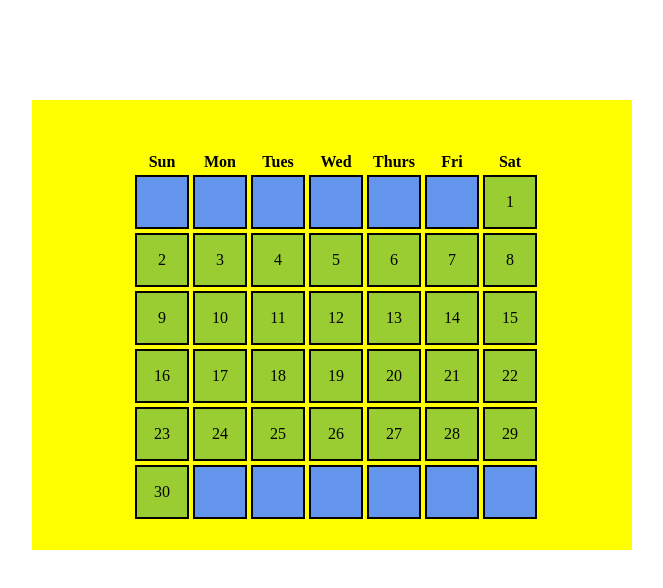
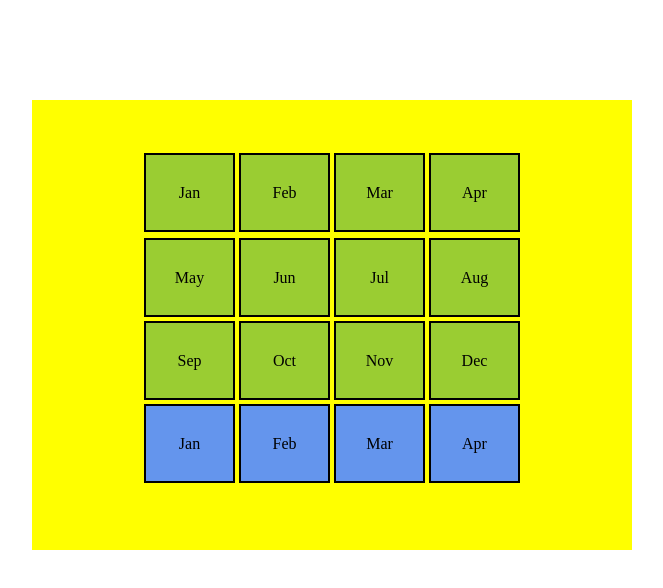
Before and after one commit to nandhak4/Angular-Scheduler, an Angular app: page / in a window 1280 px wide. Shown: the top 588 px of the page, without its empty margins (308-971 px from the left). Built offline with nearby package versions, Linux system fonts and the light colour scheme.

Commit message:
Initial commit for year component

```diff
--- a/src/app/app-routing.module.ts
+++ b/src/app/app-routing.module.ts
@@ -1,10 +1,12 @@
 import { NgModule } from '@angular/core';
 import { MonthComponent } from './month/month.component';
 import { RouterModule, Routes } from '@angular/router';
+import { YearComponent } from './year/year.component';
 
 
 const routes: Routes = [
-  { path: '', component: MonthComponent}
+  { path: '', component: YearComponent},
+  { path: 'month', component: MonthComponent}
 ];
 
 
--- a/src/app/app.component.ts
+++ b/src/app/app.component.ts
@@ -19,12 +19,10 @@ export class AppComponent implements OnInit {
 
   GetNext() {
     this.calendarSessionService.GetNextMonth(this.calendarSessionService.PassedMonth);
-    this.router.navigate(['']);
   }
 
   GetPrevious() {
     this.calendarSessionService.GetPreviousMonth(this.calendarSessionService.PassedMonth);
-    this.router.navigate(['']);
   }
 
 }
--- a/src/app/app.module.ts
+++ b/src/app/app.module.ts
@@ -4,11 +4,13 @@ import { NgModule } from '@angular/core';
 import { AppComponent } from './app.component';
 import { MonthComponent } from './month/month.component';
 import { AppRoutingModule } from './app-routing.module';
+import { YearComponent } from './year/year.component';
 
 @NgModule({
   declarations: [
     AppComponent,
-    MonthComponent
+    MonthComponent,
+    YearComponent
   ],
   imports: [
     BrowserModule,
--- a/src/app/calendar-session.service.ts
+++ b/src/app/calendar-session.service.ts
@@ -36,6 +36,7 @@ export class CalendarSessionService {
   }
   public set PassedMonth(value: number) {
     this.passedMonth = value;
+    this.passedMonthSource.next(this.passedMonth);
   }
 
   private passedDay = -1;
@@ -58,13 +59,11 @@ export class CalendarSessionService {
   }
 
   GetNextMonth(displayedMonth: number) {
-    this.passedMonthSource.next(displayedMonth + 1);
-    this.passedMonth = displayedMonth + 1;
+    this.PassedMonth = displayedMonth + 1;
   }
 
   GetPreviousMonth(displayedMonth: number) {
-    this.passedMonthSource.next(displayedMonth - 1);
-    this.passedMonth = displayedMonth - 1;
+    this.PassedMonth = displayedMonth - 1;
   }
 
 }
--- /dev/null
+++ b/src/app/year/year.component.css
@@ -0,0 +1,16 @@
+.year {
+    display: inline-block;
+}
+.month {
+    border: 2px solid black;
+    background-color: yellowgreen;
+    width: 87px;
+    height: 75px;
+
+    display:-webkit-box;
+    -webkit-box-pack:center;
+    -webkit-box-align:center;
+}
+.differentyear {
+    background-color: cornflowerblue;
+}
--- /dev/null
+++ b/src/app/year/year.component.html
@@ -0,0 +1,27 @@
+
+  <table  class="year">
+    <tr>
+      <td><div class="month" (click)="NavigateToMonth(1)">Jan</div></td>
+      <td><div class="month" (click)="NavigateToMonth(2)">Feb</div></td>
+      <td><div class="month" (click)="NavigateToMonth(3)">Mar</div></td>
+      <td><div class="month" (click)="NavigateToMonth(4)">Apr</div></td>
+    <tr>
+    <tr>
+      <td><div class="month" (click)="NavigateToMonth(5)">May</div></td>
+      <td><div class="month" (click)="NavigateToMonth(6)">Jun</div></td>
+      <td><div class="month" (click)="NavigateToMonth(7)">Jul</div></td>
+      <td><div class="month" (click)="NavigateToMonth(8)">Aug</div></td>
+    </tr>
+    <tr>
+      <td><div class="month" (click)="NavigateToMonth(9)">Sep</div></td>
+      <td><div class="month" (click)="NavigateToMonth(10)">Oct</div></td>
+      <td><div class="month" (click)="NavigateToMonth(11)">Nov</div></td>
+      <td><div class="month" (click)="NavigateToMonth(12)">Dec</div></td>
+    </tr>
+    <tr>
+      <td><div class="month differentyear" (click)="NavigateToNextYearMonth(1)">Jan</div></td>
+      <td><div class="month differentyear" (click)="NavigateToNextYearMonth(2)">Feb</div></td>
+      <td><div class="month differentyear" (click)="NavigateToNextYearMonth(3)">Mar</div></td>
+      <td><div class="month differentyear" (click)="NavigateToNextYearMonth(4)">Apr</div></td>
+    <tr>
+  </table>
--- /dev/null
+++ b/src/app/year/year.component.ts
@@ -0,0 +1,27 @@
+import { Component, OnInit } from '@angular/core';
+import { Router } from '@angular/router';
+import { ThrowStmt } from '@angular/compiler';
+import { CalendarSessionService } from '../calendar-session.service';
+
+@Component({
+  selector: 'app-year',
+  templateUrl: './year.component.html',
+  styleUrls: ['./year.component.css']
+})
+export class YearComponent implements OnInit {
+
+  constructor(private router: Router, private calendarSessionService: CalendarSessionService) { }
+
+  ngOnInit() {
+  }
+
+  NavigateToMonth(month: number) {
+    this.calendarSessionService.PassedMonth = month;
+    this.router.navigate(['month']);
+  }
+
+  NavigateToNextYearMonth(month: number) {
+    this.calendarSessionService.PassedYear += 1;
+    this.NavigateToMonth(month);
+  }
+}
```
Also changed, not shown: 1 other file (tests, documents, lock files or other folders).
